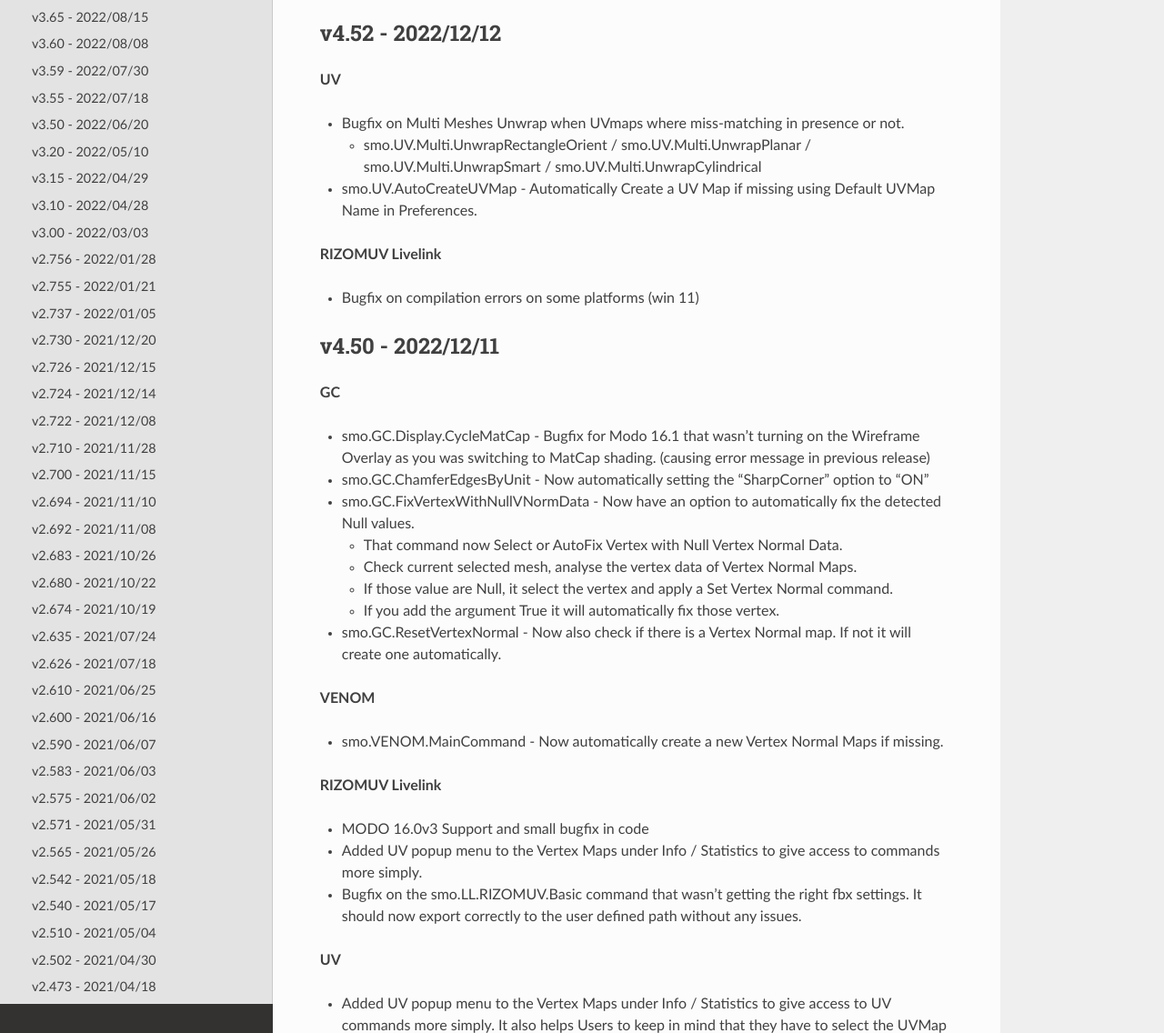
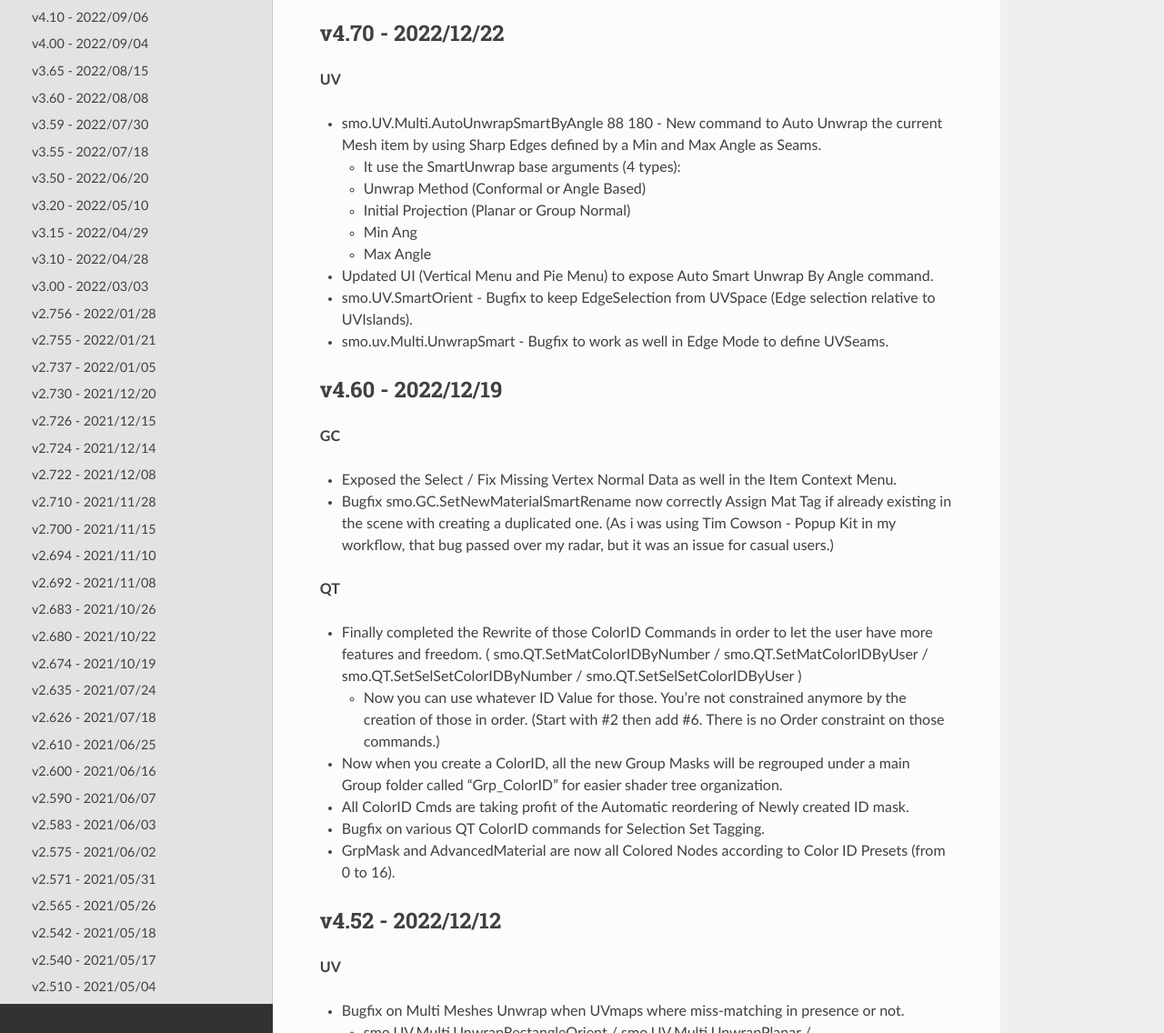
Before and after one commit to smoluck/SMONSTER_DOC, a Sphinx documentation site: the page built from docs/source/updatelog.rst, in a window 1280 px wide and 1400 px high, cut to the strip 264-1400 px from the top of the window. Shown: the whole strip at 91% size. Built offline with Sphinx 7.4.7 and the Read the Docs theme 2.0.0, drawn with Linux system fonts in a browser that asks for light colours; some of the changed text lies outside the part shown.

Commit message:
Update updatelog.rst

```diff
--- a/docs/source/updatelog.rst
+++ b/docs/source/updatelog.rst
@@ -3,6 +3,49 @@
 
 .. autosummary::
    :toctree: generated
+
+
+.. _4700:
+
+v4.70 - 2022/12/22
+-------------------
+
+**UV**
+
+• smo.UV.Multi.AutoUnwrapSmartByAngle 88 180 - New command to Auto Unwrap the current Mesh item by using Sharp Edges defined by a Min and Max Angle as Seams.
+
+  • It use the SmartUnwrap base arguments (4 types):
+  • Unwrap Method (Conformal or Angle Based)
+  • Initial Projection (Planar or Group Normal)
+  • Min Ang
+  • Max Angle
+
+• Updated UI (Vertical Menu and Pie Menu) to expose Auto Smart Unwrap By Angle command.
+• smo.UV.SmartOrient - Bugfix to keep EdgeSelection from UVSpace (Edge selection relative to UVIslands).
+• smo.uv.Multi.UnwrapSmart - Bugfix to work as well in Edge Mode to define UVSeams.
+
+
+
+.. _4600:
+
+v4.60 - 2022/12/19
+-------------------
+
+**GC**
+
+• Exposed the Select / Fix Missing Vertex Normal Data as well in the Item Context Menu.
+• Bugfix smo.GC.SetNewMaterialSmartRename now correctly Assign Mat Tag if already existing in the scene with creating a duplicated one. (As i was using Tim Cowson - Popup Kit in my workflow, that bug passed over my radar, but it was an issue for casual users.)
+
+**QT**
+
+• Finally completed the Rewrite of those ColorID Commands in order to let the user have more features and freedom. ( smo.QT.SetMatColorIDByNumber / smo.QT.SetMatColorIDByUser / smo.QT.SetSelSetColorIDByNumber / smo.QT.SetSelSetColorIDByUser )
+
+  • Now you can use whatever ID Value for those. You're not constrained anymore by the creation of those in order. (Start with #2 then add #6. There is no Order constraint on those commands.)
+
+• Now when you create a ColorID, all the new Group Masks will be regrouped under a main Group folder called "Grp_ColorID" for easier shader tree organization.
+• All ColorID Cmds are taking profit of the Automatic reordering of Newly created ID mask.
+• Bugfix on various QT ColorID commands for Selection Set Tagging.
+• GrpMask and AdvancedMaterial are now all Colored Nodes according to Color ID Presets (from 0 to 16).
 
 
 
```
